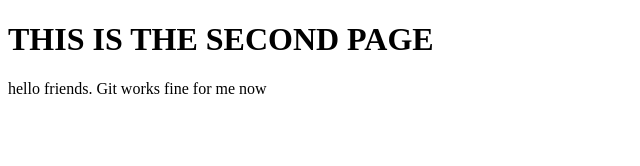
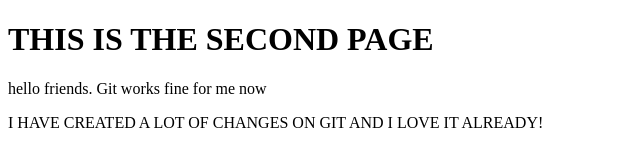
Before and after one commit to Akhostik/NesherWares.github.io, a plain HTML site: page index2.html in a window 1280 px wide. Shown: the whole page, without its empty margins (0-640 px from the left). Drawn offline with Linux system fonts and the light colour scheme.

Commit message:
added another line of code

```diff
--- a/index2.html
+++ b/index2.html
@@ -10,5 +10,6 @@
   <H1>THIS IS THE SECOND PAGE</H1>
   <!-- JUST CREATED THIS PAGE TO UNDER THE BASIC CONCEPTS OF GIT COLLABORATIONS -->
   <p>hello friends. Git works fine for me now</p>
+  <p>I HAVE CREATED A LOT OF CHANGES ON GIT AND I LOVE IT ALREADY!</p>
 </body>
 </html>
```
